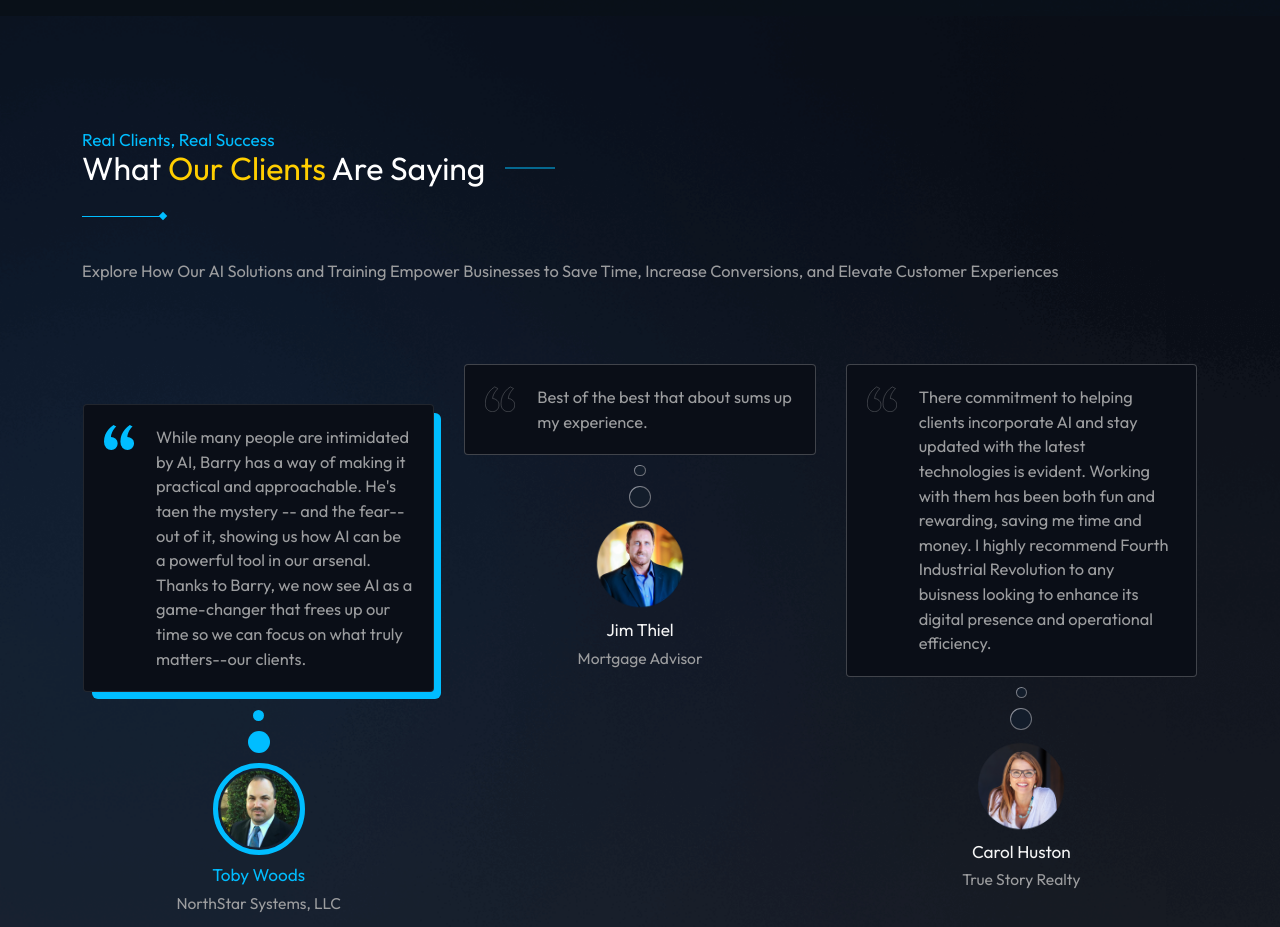
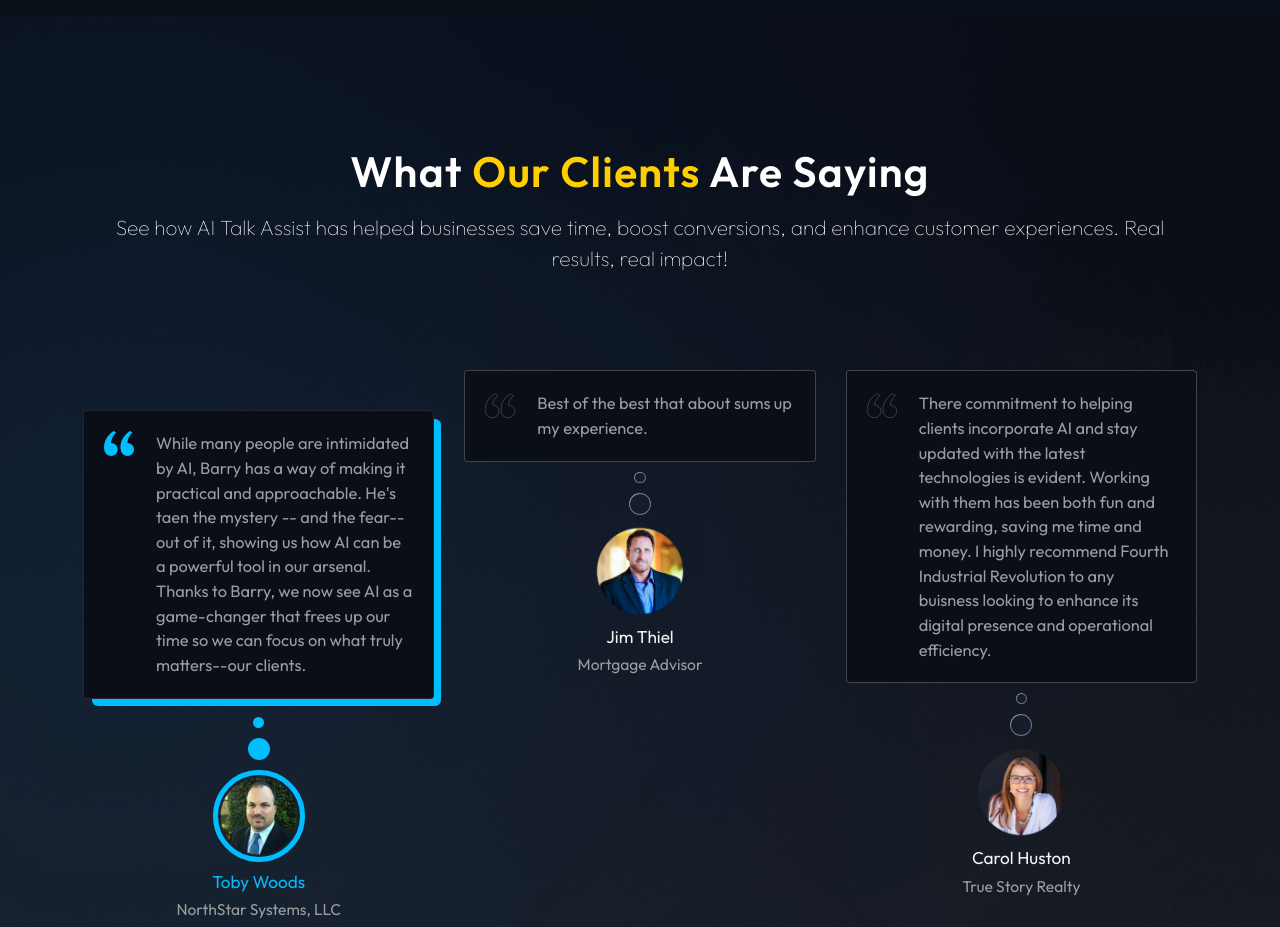
Before and after one commit to ShahbazNadeem/4ir, a Next.js app: page /services/AitalkAssist in a window 1280 px wide. Shown: the part 4060-4987 px from the top of the page. Built offline with nearby package versions, Linux system fonts and the light colour scheme.

Commit message:
bugs fixed

```diff
--- a/src/Componenets/clientreview/Testimonial.jsx
+++ b/src/Componenets/clientreview/Testimonial.jsx
@@ -7,11 +7,12 @@ import Image from 'next/image';
 import Headingh4 from '../typography/h4/H4';
 import Para from '../typography/paragrapgh/paragraph';
 
-const Testimonial = ({testimonials}) => {
+const Testimonial = ({ layout,testimonials}) => {
   return (
     <>
      <section className="testimonial-section section-b-space" id="testimonial-section">
       <div className="container">
+        {layout ? (
  <div className="service-info" style={{ position: 'relative', marginBottom: '5rem' }}>
  <div>
    <div className="title">
@@ -21,6 +22,17 @@ const Testimonial = ({testimonials}) => {
    <Para className="service_paragraph" paragraph=" Explore How Our AI Solutions and Training Empower Businesses to Save Time, Increase Conversions, and Elevate Customer Experiences" />
  </div>
 </div>
+        ):(
+          <>
+          <div class="title-basic">
+          <h1 class="text-white">What <span style={{color: "#ffce00"}}>Our Clients</span> Are Saying</h1>
+          <p style={{marginBottom: "6rem", color: "#fff", fontSize: "1.3rem", fontWeight: "lighter"}}>See how AI Talk
+              Assist has helped businesses save time, boost conversions, and enhance
+              customer experiences. Real results, real impact!
+          </p>
+      </div>
+          </>
+        )}
         <Swiper
           modules={[Pagination ]}
           spaceBetween={30}
--- a/src/Componenets/home/Expertise.jsx
+++ b/src/Componenets/home/Expertise.jsx
@@ -3,7 +3,7 @@ import Para from "../typography/paragrapgh/paragraph";
 export default function Expertise ({expertise, heading1, heading2, para}){
     return(
         <>
-        <div className="service-section section-b-space mt-2 expertise" style={{paddingTop: "178px", paddingBottom: "40px"}}>
+        <div className="service-section section-b-space mt-2 expertise" style={{paddingTop: "178px", paddingBottom: "0px"}}>
         <div className="container">
             <div className="row g-5 expertise_div" style={{display: "block"}}>
                 <div className="col-lg-6">
--- a/src/pages/services/AitalkAssist.jsx
+++ b/src/pages/services/AitalkAssist.jsx
@@ -573,7 +573,7 @@ const AitalkAssist = () => {
           </div>
         </div>
       </section>
-      <Testimonial testimonials={testimonials} />
+      <Testimonial layout={false} testimonials={testimonials} />
       <section class="faq-section" id="faq-section">
         <div class="container">
           <div class="title-basic text-center" style={{ marginBottom: "6rem" }}>
--- a/src/pages/services/StrategicCounseling.jsx
+++ b/src/pages/services/StrategicCounseling.jsx
@@ -206,7 +206,7 @@ Duration="1000" paragraph="At the forefront of digital transformation, we offer
         </div>
       </div>
       <OfferBox data={OfferBoxarray} />
-      <Testimonial testimonials={testimonials} />
+      <Testimonial layout={true} testimonials={testimonials} />
       <CalltoAction
         handleOpenModal={handleOpenModal}
         showModal={showModal}
```
Lines whose indentation alone changed are shown as unchanged.
